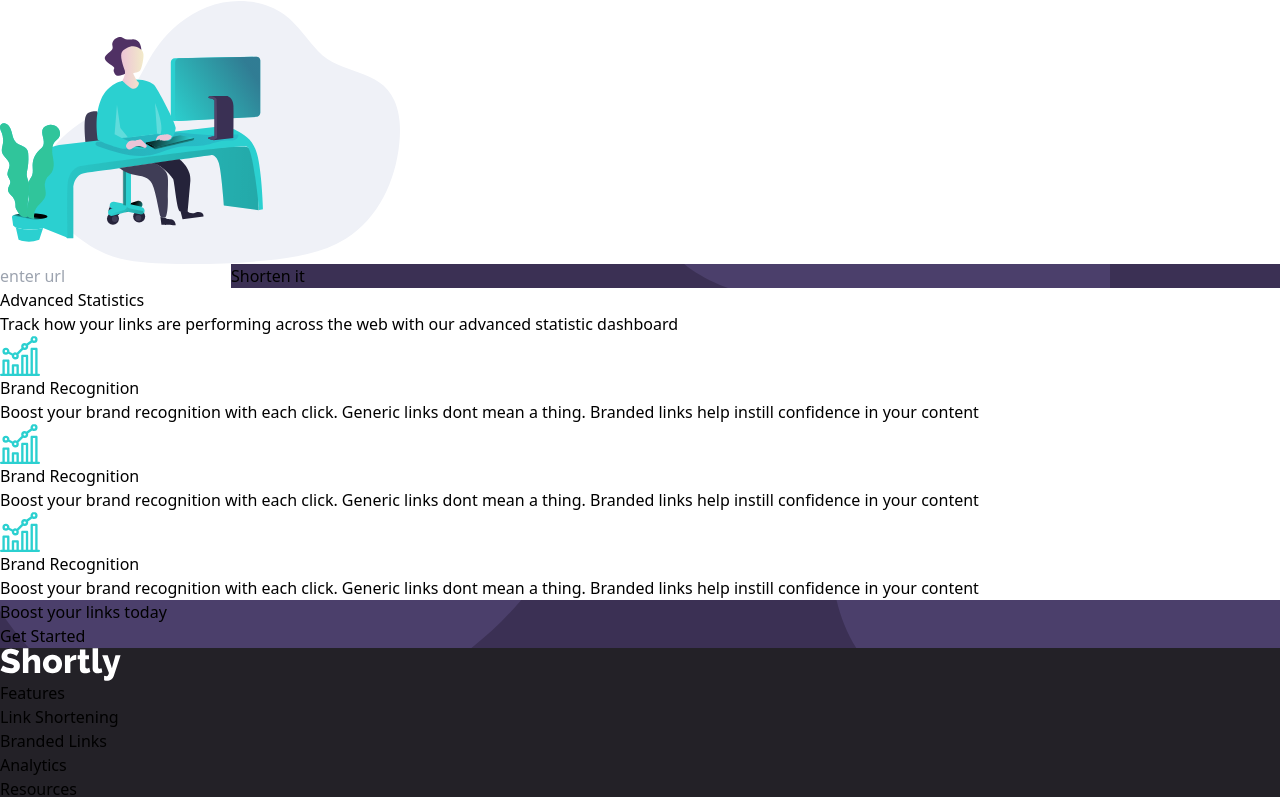
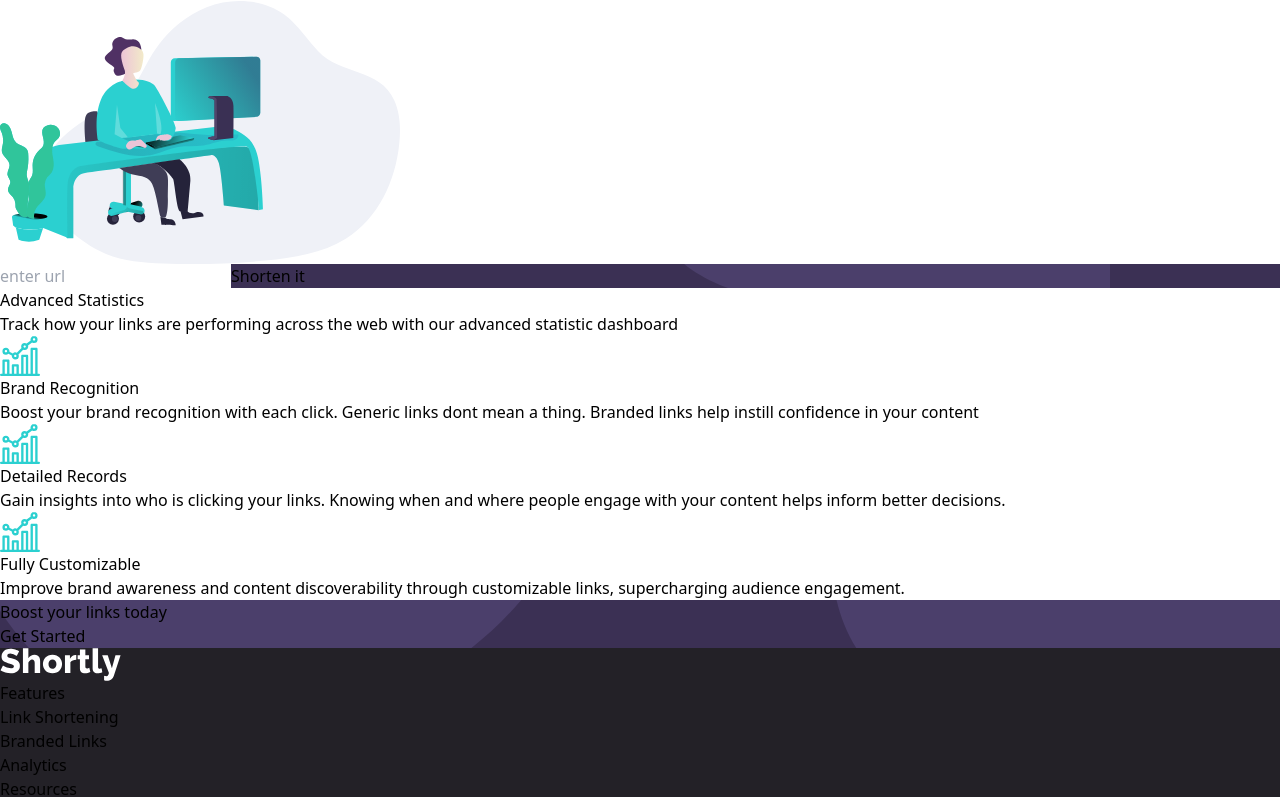
Before and after one commit to isaac-kiplangat/url-shortener, a React (Vite) app: page / in a window 1280 px wide. Shown: the part 487-1284 px from the top of the page. Built offline with nearby package versions, Linux system fonts and the light colour scheme.

Commit message:
fix repeated items in features

```diff
--- a/src/App.jsx
+++ b/src/App.jsx
@@ -11,9 +11,7 @@ function App() {
     <div className=" overflow-hidden ">
     <Navbar/>
     <Banner/>
-    <div className=" translate-y-[50%]">
     <UrlInput/>
-    </div>
     <Features/>
     <FeaturesLink/>
     <Footer/>
--- a/src/components/Features.jsx
+++ b/src/components/Features.jsx
@@ -18,7 +18,7 @@ const Features = () => {
 
       <div className=' -translate-y-[70%]  md:-translate-y-[50%] md:py-20 grid md:grid-cols-3 md:gap-8 gap-16  '>
 
-        <div className='bg-white px-4 rounded-md py-4 text-center md:text-start'>
+        <div className='bg-white px-4 rounded-md hover:shadow-lg hover:-translate-y-4 transition-all duration-1000 py-4 text-center md:text-start'>
           <div className=' -translate-y-[70%] md:ml-4 mx-auto p-2 w-16 h-16 rounded-full bg-violet-950'>
             <img src={Graph} alt="" className='object-contain m-1 w-3/4' />
           </div>
@@ -28,23 +28,23 @@ const Features = () => {
           </p>
         </div>
 
-        <div className='bg-white px-4 rounded-md py-4 text-center md:text-start md:translate-y-10'>
+        <div className='bg-white px-4 rounded-md py-4 hover:shadow-lg hover:translate-y-6 transition-all duration-1000 text-center md:text-start md:translate-y-10'>
           <div className=' -translate-y-[70%] md:ml-4 mx-auto p-2 w-16 h-16 rounded-full bg-violet-950'>
             <img src={Graph} alt="" className='object-contain m-1 w-3/4' />
           </div>
-          <h2 className='md:mt-8 mt-0 p-4 tracking-wider  font-semibold text-violet-[hsl(260, 8%, 14%)] text-lg'>Brand Recognition</h2>
-          <p className='text-md px-4 mr-4 pb-8  text-gray-500'>Boost your brand recognition with each click. Generic links dont mean a thing.
-            Branded links help instill confidence in your content
+          <h2 className='md:mt-8 mt-0 p-4 tracking-wider  font-semibold text-violet-[hsl(260, 8%, 14%)] text-lg'>Detailed Records</h2>
+          <p className='text-md px-4 mr-4 pb-8  text-gray-500'>Gain insights into who is clicking your links.
+          Knowing when and where people engage with your content helps inform better decisions.
           </p>
         </div>
 
-        <div className='bg-white px-4 rounded-md py-4 text-center md:text-start translate-y-20'>
+        <div className='bg-white px-4 rounded-md hover:shadow-lg hover:translate-y-16 transition-all duration-1000 py-4 text-center md:text-start translate-y-20'>
           <div className=' -translate-y-[70%] md:ml-4 mx-auto p-2 w-16 h-16 rounded-full bg-violet-950'>
             <img src={Graph} alt="" className='object-contain m-1 w-3/4' />
           </div>
-          <h2 className='md:mt-8 mt-0 p-4 tracking-wider  font-semibold text-violet-[hsl(260, 8%, 14%)] text-lg'>Brand Recognition</h2>
-          <p className='text-md px-4 mr-4 pb-8  text-gray-500'>Boost your brand recognition with each click. Generic links dont mean a thing.
-            Branded links help instill confidence in your content
+          <h2 className='md:mt-8 mt-0 p-4 tracking-wider   font-semibold text-violet-[hsl(260, 8%, 14%)] text-lg'>Fully Customizable</h2>
+          <p className='text-md px-4 mr-4 pb-8  text-gray-500'>Improve brand awareness and content
+          discoverability through customizable links, supercharging audience engagement.
           </p>
         </div>
 
--- a/src/components/UrlInput.jsx
+++ b/src/components/UrlInput.jsx
@@ -45,7 +45,7 @@ const UrlInput = () => {
   }
 
   return (
-    <section>
+    <section className=' translate-y-[50%]'>
       <div className='w-full mx-4 md:w-2/3 md:mx-36 p-4 md:p-12 rounded-xl' style={{ backgroundImage: `url(${InputBackground})`, backgroundPosition: 'cover', backgroundColor: 'hsl(257, 27%, 26%)' }}>
         <form onSubmit={shortenUrl} className='grid md:flex gap-4 items-center md:px-4 mx-auto '>
           <input
```
